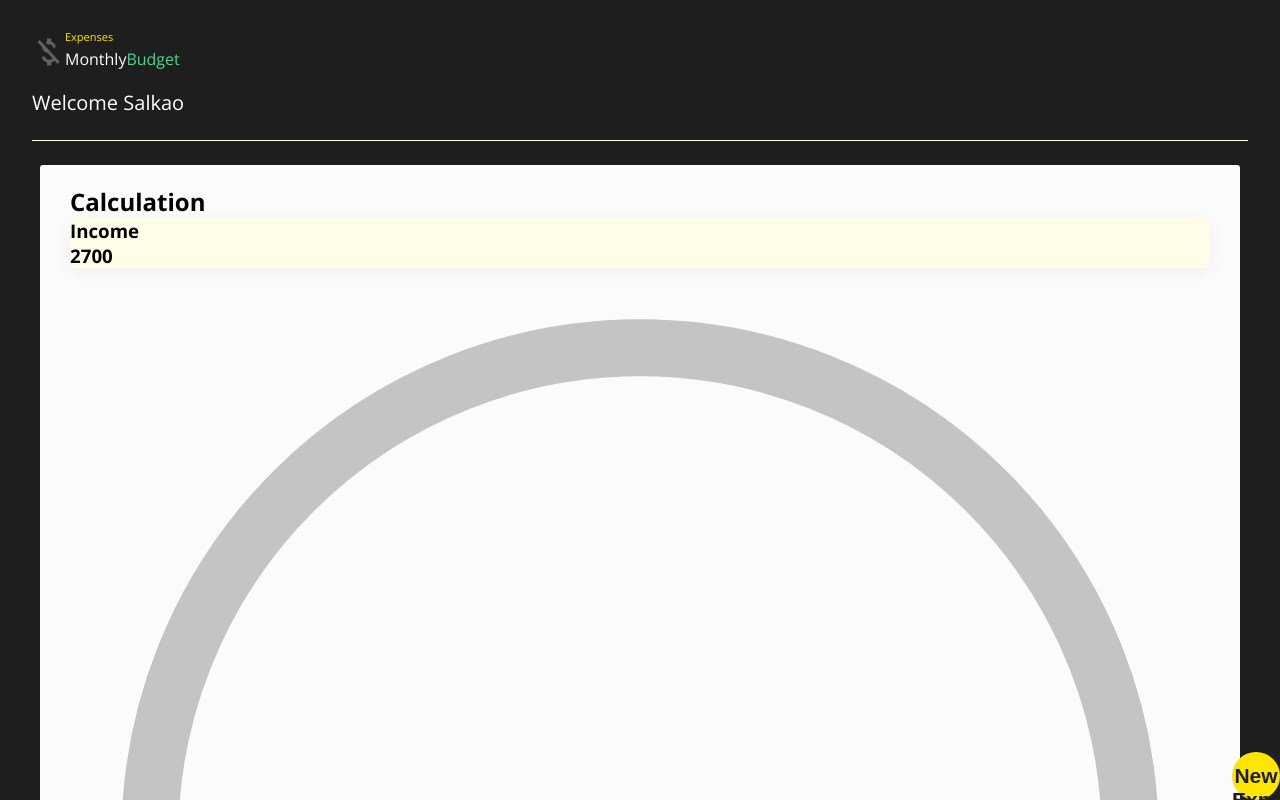
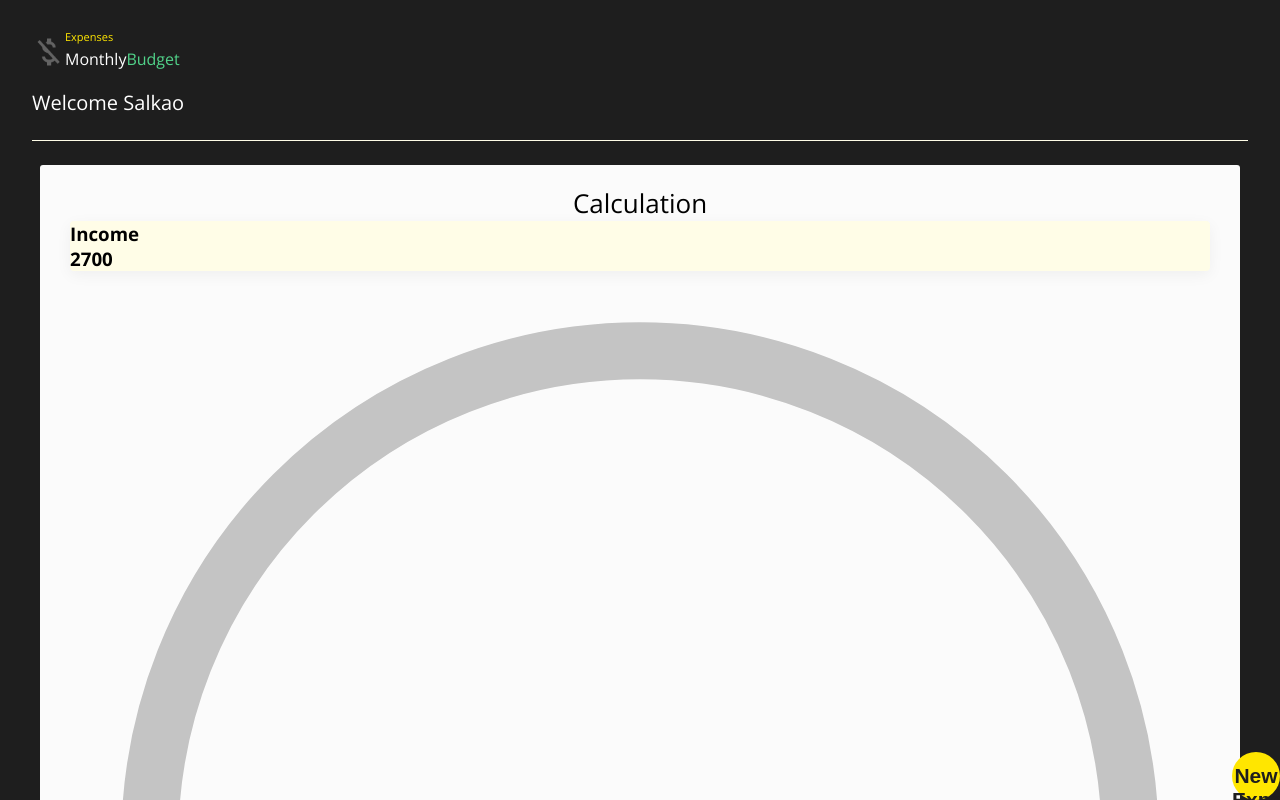
Before and after one commit to salkao/MoneyCalculation, a Vue app: page /home in a window 1280 px wide. Built offline with nearby package versions, Linux system fonts and the light colour scheme.

Commit message:
Add .box-title class to app.scss with specified font size, weight, and alignment for improved text styling.

```diff
--- a/src/assets/scss/app.scss
+++ b/src/assets/scss/app.scss
@@ -51,6 +51,11 @@ body {
 .text-highlight {
   color: $highlight-color;
 }
+.box-title {
+  font-size: 26px;
+  font-weight: 400;
+  text-align: center;
+}
 
 // Modal
 .modal {
```
